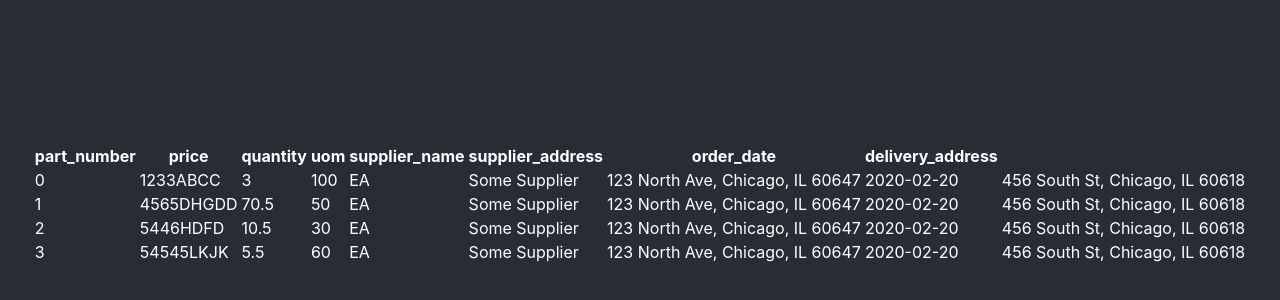
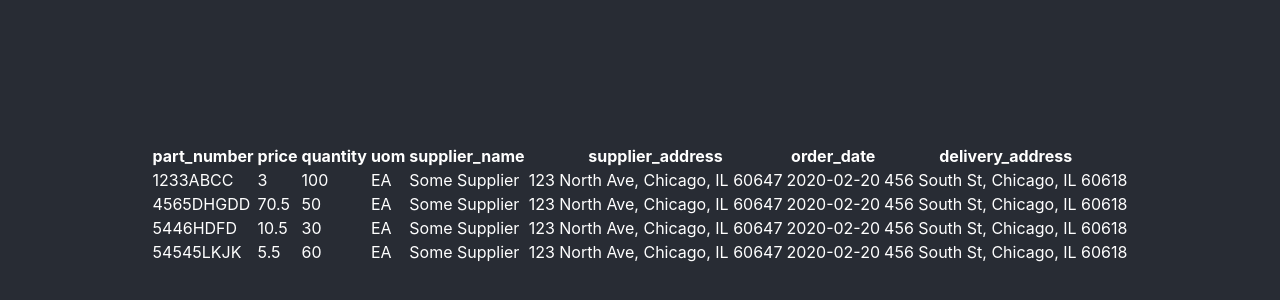
Before and after one commit to pashapear/react-simple-grid, a React (Create React App) app: page / in a window 1280 px wide. Shown: the part 196-496 px from the top of the page. Built offline with nearby package versions, Linux system fonts and the light colour scheme.

Commit message:
Adds component keys

```diff
--- a/src/components/Table/index.js
+++ b/src/components/Table/index.js
@@ -6,7 +6,7 @@ const Headers = () => {
     const { config } = state;
     const { fields: headers } = config;
     return <thead>
-        <tr>{headers.map(header => <Header header={header} />)}</tr>
+        <tr>{headers.map(header => <Header key={header} header={header} />)}</tr>
     </thead>;
 };
 
@@ -18,13 +18,13 @@ const Rows = () => {
     const [state] = useTable();
     const { data: rows } = state;
     return <tbody>
-        {rows.map(row => <Row row={row} />)}
+        {rows.map(row => <Row key={row.part_number} row={row} />)}
     </tbody>
 };
 
 const Row = ({ row }) => {
     return <tr>
-        {Object.values(row).map(data => <td>{data}</td>
+        {Object.values(row).map((data, index) => <td key={index}>{data}</td>
         )}
     </tr>
 };
--- a/src/mocks/mockData.js
+++ b/src/mocks/mockData.js
@@ -1,5 +1,4 @@
 export const mockData = [{
-    id: '0',
     part_number: '1233ABCC',
     price: 3,
     quantity: 100,
@@ -10,7 +9,6 @@ export const mockData = [{
     delivery_address: '456 South St, Chicago, IL 60618'
 },
 {
-    id: '1',
     part_number: '4565DHGDD',
     price: 70.5,
     quantity: 50,
@@ -21,7 +19,6 @@ export const mockData = [{
     delivery_address: '456 South St, Chicago, IL 60618'
 },
 {
-    id: '2',
     part_number: '5446HDFD',
     price: 10.5,
     quantity: 30,
@@ -32,7 +29,6 @@ export const mockData = [{
     delivery_address: '456 South St, Chicago, IL 60618'
 },
 {
-    id: '3',
     part_number: '54545LKJK',
     price: 5.5,
     quantity: 60,
```
